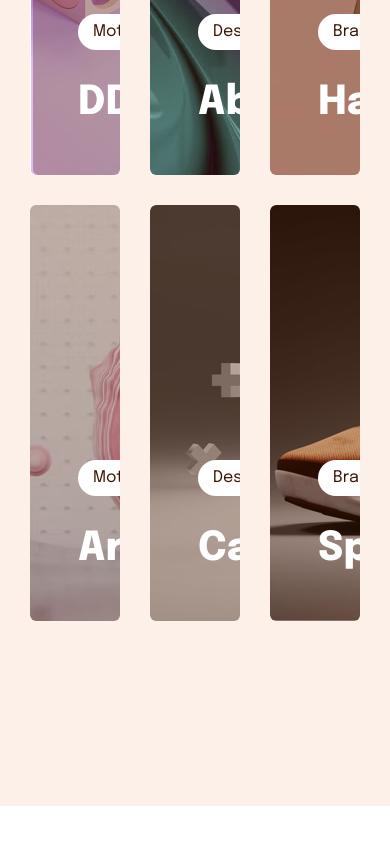
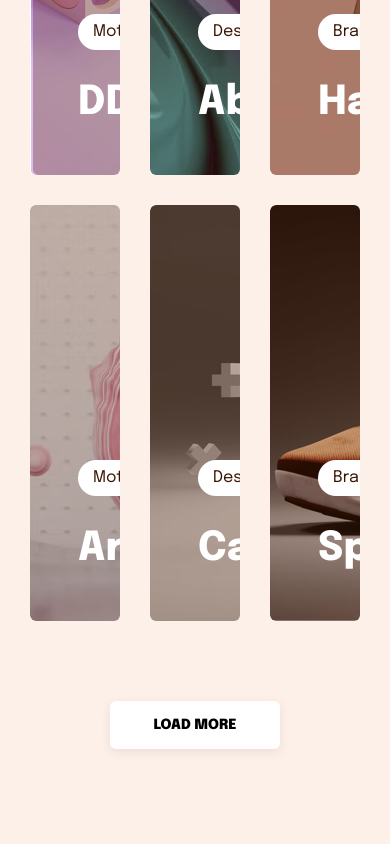
Before and after one commit to nmrcode/jupiter-hh, a React (Create React App) app: page / in a window 390 px wide. Shown: the part 1356-2200 px from the top of the page. Before the commit the page ends 2162 px from the top, so only its background shows below. Built offline with nearby package versions, Linux system fonts and the light colour scheme.

Commit message:
полностью готовая верстка без адаптива

```diff
--- a/src/components/Catalog/Catalog.tsx
+++ b/src/components/Catalog/Catalog.tsx
@@ -13,6 +13,7 @@ import p6 from "../../static/img/6.png";
 import p7 from "../../static/img/7.png";
 import p8 from "../../static/img/8.png";
 import p9 from "../../static/img/9.png";
+import LoadMore from "./LoadMore/LoadMore";
 
 const filterItems = [
   "Show All",
@@ -40,6 +41,7 @@ const Catalog: FC = () => {
       <Container>
         <Filters filterItems={filterItems} />
         <ProductList products={products} />
+        <LoadMore />
       </Container>
     </section>
   );
--- /dev/null
+++ b/src/components/Catalog/LoadMore/LoadMore.module.scss
@@ -0,0 +1,4 @@
+.wrapper{
+  margin-top: 80px;
+  text-align: center;
+}
--- /dev/null
+++ b/src/components/Catalog/LoadMore/LoadMore.tsx
@@ -0,0 +1,13 @@
+import { FC } from "react";
+import Button from "../../Shared/Button/Button";
+import s from "./LoadMore.module.scss";
+
+const LoadMore: FC = () => {
+  return (
+    <div className={s.wrapper}>
+      <Button text="LOAD MORE" variant="light" />
+    </div>
+  );
+};
+
+export default LoadMore;
--- a/src/components/Catalog/ProductList/ProductList.tsx
+++ b/src/components/Catalog/ProductList/ProductList.tsx
@@ -2,6 +2,7 @@ import { FC } from "react";
 import { IProduct } from "../../../types/product";
 import s from "./ProductList.module.scss";
 import ProductItem from "./ProductItem/ProductItem";
+import Button from "../../Shared/Button/Button";
 
 interface CardListProps {
   products: IProduct[];
```
